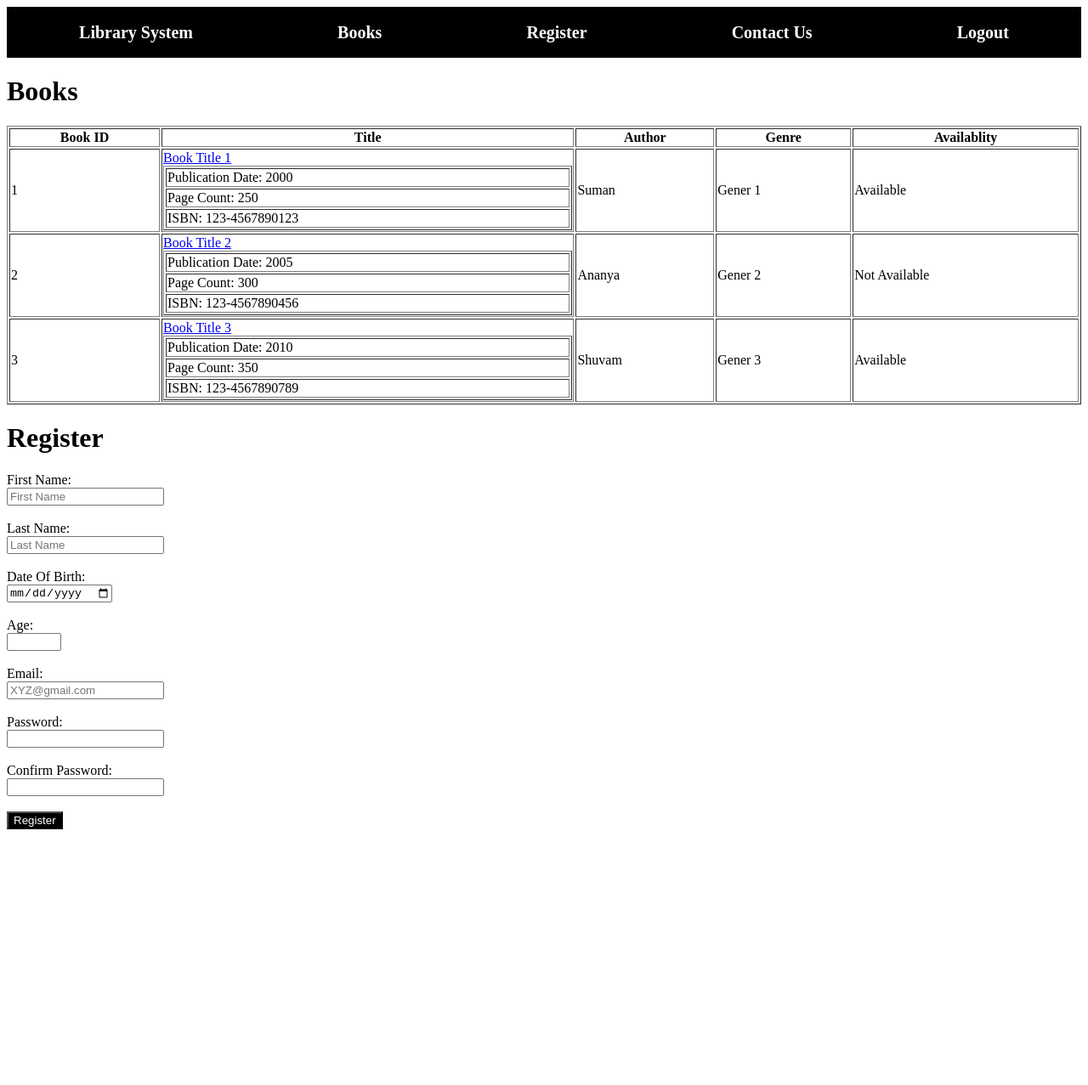
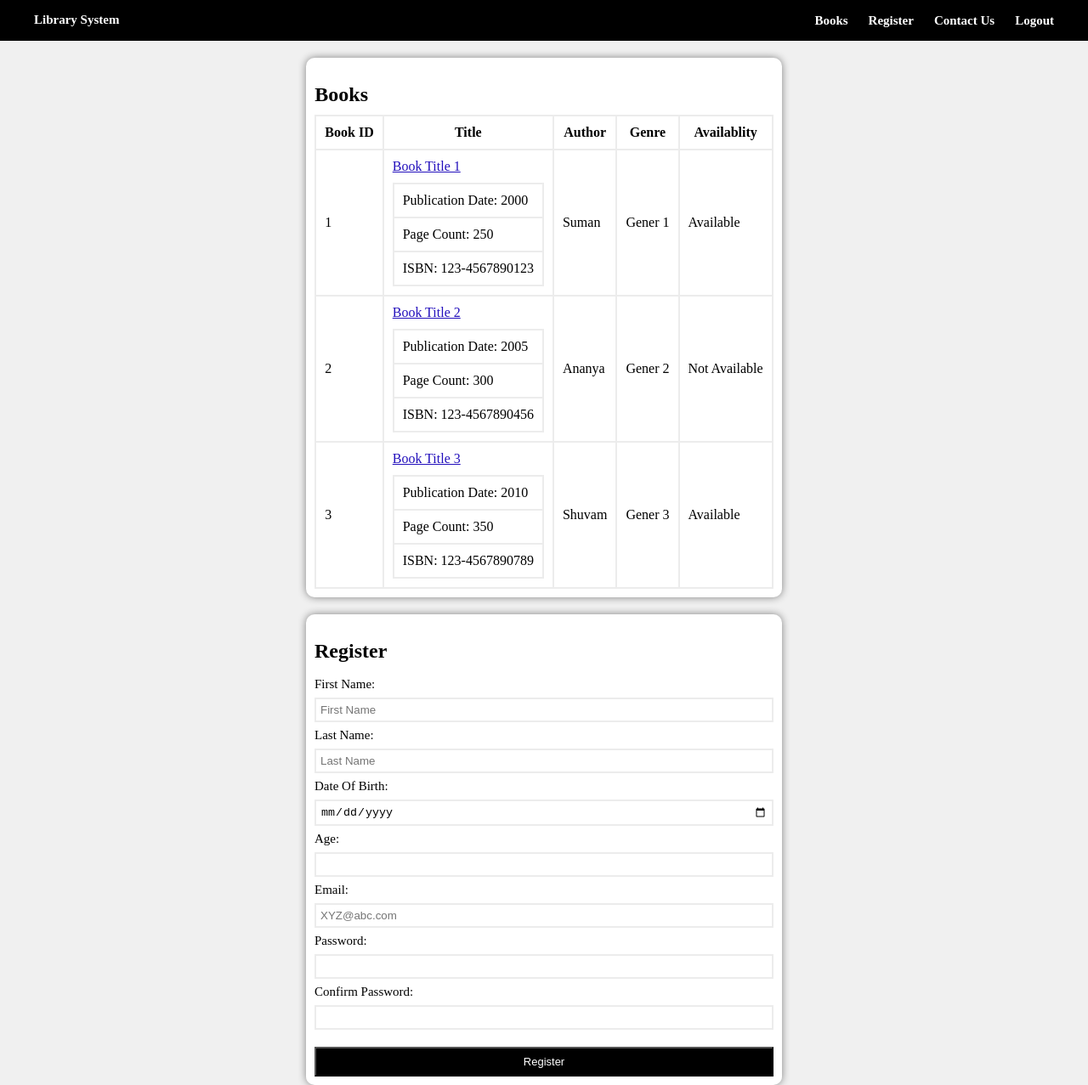
Before and after one commit to sumangitron/contest-aug19, a plain HTML site: page index.html in a window 1280 px wide. Shown: the whole page at 85% size. Before the commit the page ends 984 px from the top, so only its background shows below. Drawn offline with Linux system fonts and the light colour scheme.

Commit message:
final project aug19

```diff
--- a/index.html
+++ b/index.html
@@ -9,15 +9,18 @@
   <body>
     <nav>
       <a href="#">Library System</a>
-      <a href="#link to books">Books</a>
-      <a href="#link to register">Register</a>
+      <div>
+        <a href="#books">Books</a>
+        <a href="#register">Register</a>
         <a href="#">Contact Us</a>
         <a href="#">Logout</a>
+      </div>
     </nav>
 
-    <h1 id="link to books">Books</h1>
-
-    <table border="1" width="100%">
+    <section id="books">
+      <div id="books-div">
+        <h2 id="link-books">Books</h2>
+        <table>
           <thead>
             <tr>
               <th>Book ID</th>
@@ -32,7 +35,7 @@
               <td>1</td>
               <td>
                 <a href="#">Book Title 1</a>
-            <table border="1" width="100%">
+                <table>
                   <tr>
                     <td>Publication Date: 2000</td>
                   </tr>
@@ -90,56 +93,45 @@
             </tr>
           </tbody>
         </table>
+      </div>
+    </section>
 
-    <h1 id="link to register">Register</h1>
-
+    <section id="register">
+      <div id="register-div">
+        <h2 id="link-register">Register</h2>
         <form>
           <label for="first name">First Name:</label>
-      <br />
           <input
             type="text"
             id="first name"
             name="first name"
             placeholder="First Name"
           />
-      <br />
-      <br />
           <label for="last name">Last Name:</label>
-      <br />
           <input
             type="text"
             id="last name"
             name="last name"
             placeholder="Last Name"
           />
-      <br />
-      <br />
           <label for="dob">Date Of Birth:</label>
-      <br />
           <input type="date" id="dob" name="date of birth" />
-      <br />
-      <br />
           <label for="age">Age:</label>
-      <br />
           <input type="number" id="age" name="age" min="5" max="100" />
-      <br />
-      <br />
           <label for="email">Email:</label>
-      <br />
-      <input type="email" id="email" name="email" placeholder="XYZ@gmail.com" />
-      <br />
-      <br />
+          <input
+            type="email"
+            id="email"
+            name="email"
+            placeholder="XYZ@abc.com"
+          />
           <label for="password">Password:</label>
-      <br />
           <input type="password" id="password" name="password" />
-      <br />
-      <br />
           <label for="password">Confirm Password:</label>
-      <br />
           <input type="password" id="password" name="password" />
-      <br />
-      <br />
           <button type="button">Register</button>
         </form>
+      </div>
+    </section>
   </body>
 </html>
--- a/style.css
+++ b/style.css
@@ -1,20 +1,83 @@
+* {
+  margin: 0px;
+  padding: 0px;
+  scroll-behavior: smooth;
+}
+body {
+  background-color: #f0f0f0;
+}
 nav {
-  width: 100%;
-  height: 60px;
   background-color: rgb(0, 0, 0);
   display: flex;
-  justify-content: space-around;
-  align-items: center;
+  justify-content: space-between;
+  padding: 15px 30px;
   position: sticky;
   top: 0;
+  z-index: 1;
 }
 nav a {
   text-decoration: none;
   color: white;
-  font-size: 20px;
+  margin-inline: 10px;
+  font-size: 15px;
   font-weight: bold;
 }
+#books,
+#register {
+  display: flex;
+  width: 100vw;
+  justify-content: center;
+}
+#books-div,
+#register-div {
+  border-radius: 10px;
+  box-shadow: 0px 0px 10px gray;
+  padding: 10px;
+  margin-top: 20px;
+  background-color: white;
+}
+#link-books,
+#link-register {
+  margin-top: 20px;
+  margin-bottom: 10px;
+}
+table,
+tr,
+th,
+td {
+  border: 2px solid #ececec;
+  border-collapse: collapse;
+}
+td,
+th,
+td {
+  padding: 10px;
+}
+td > a {
+  color: #220fbc;
+  display: inline-block;
+  padding-bottom: 10px;
+}
+#register-div {
+  width: 540px;
+}
+form {
+  display: flex;
+  flex-direction: column;
+}
+label {
+  margin-top: 7px;
+  margin-bottom: 7px;
+  font-size: 15px;
+}
+input {
+  border: 2px solid #ececec;
+  padding: 5px;
+}
 button {
+  margin-top: 20px;
   background-color: black;
   color: white;
+  font-size: 13px;
+  padding: 8px;
 }
```
Lines whose indentation alone changed are shown as unchanged.
